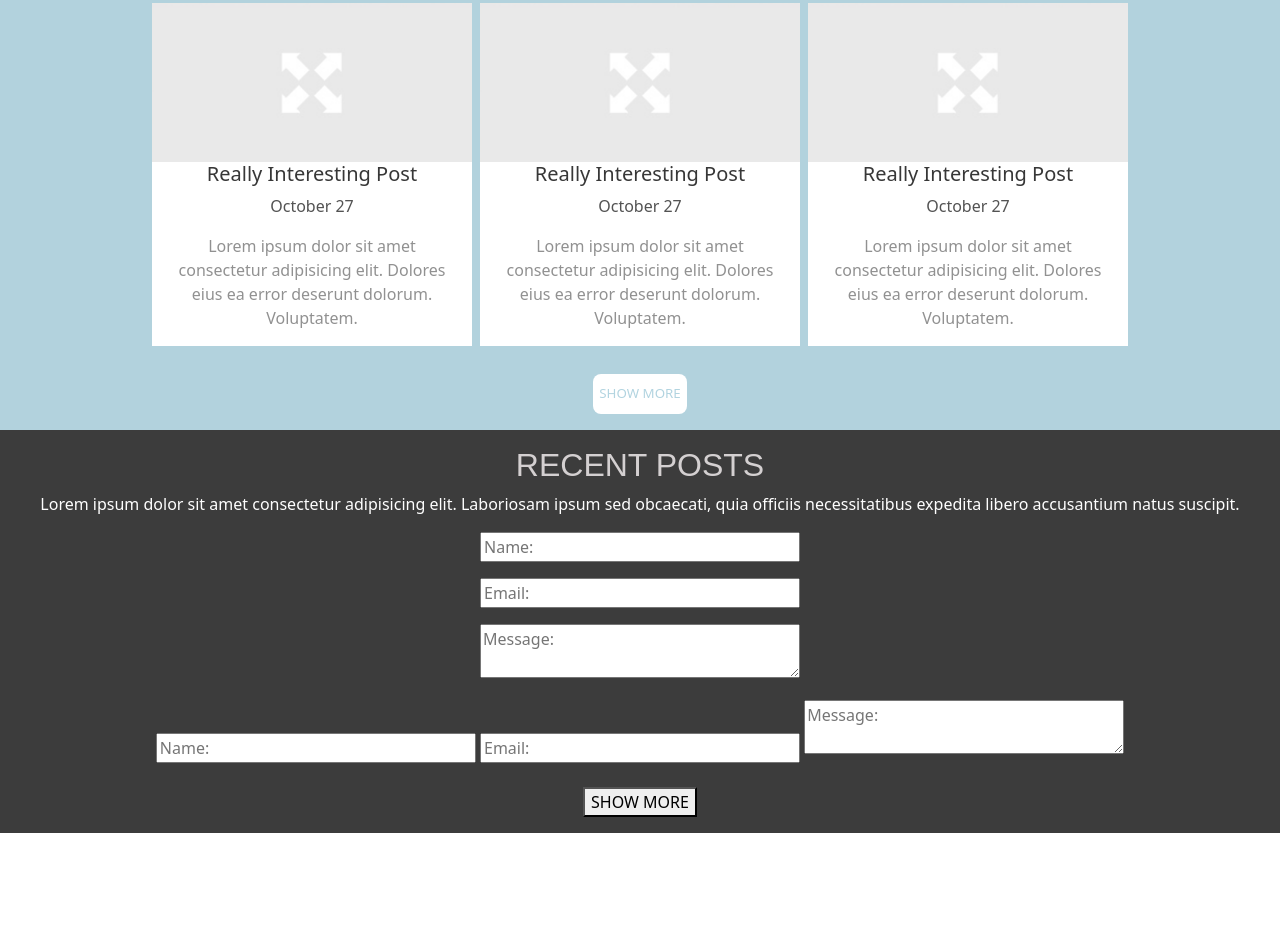
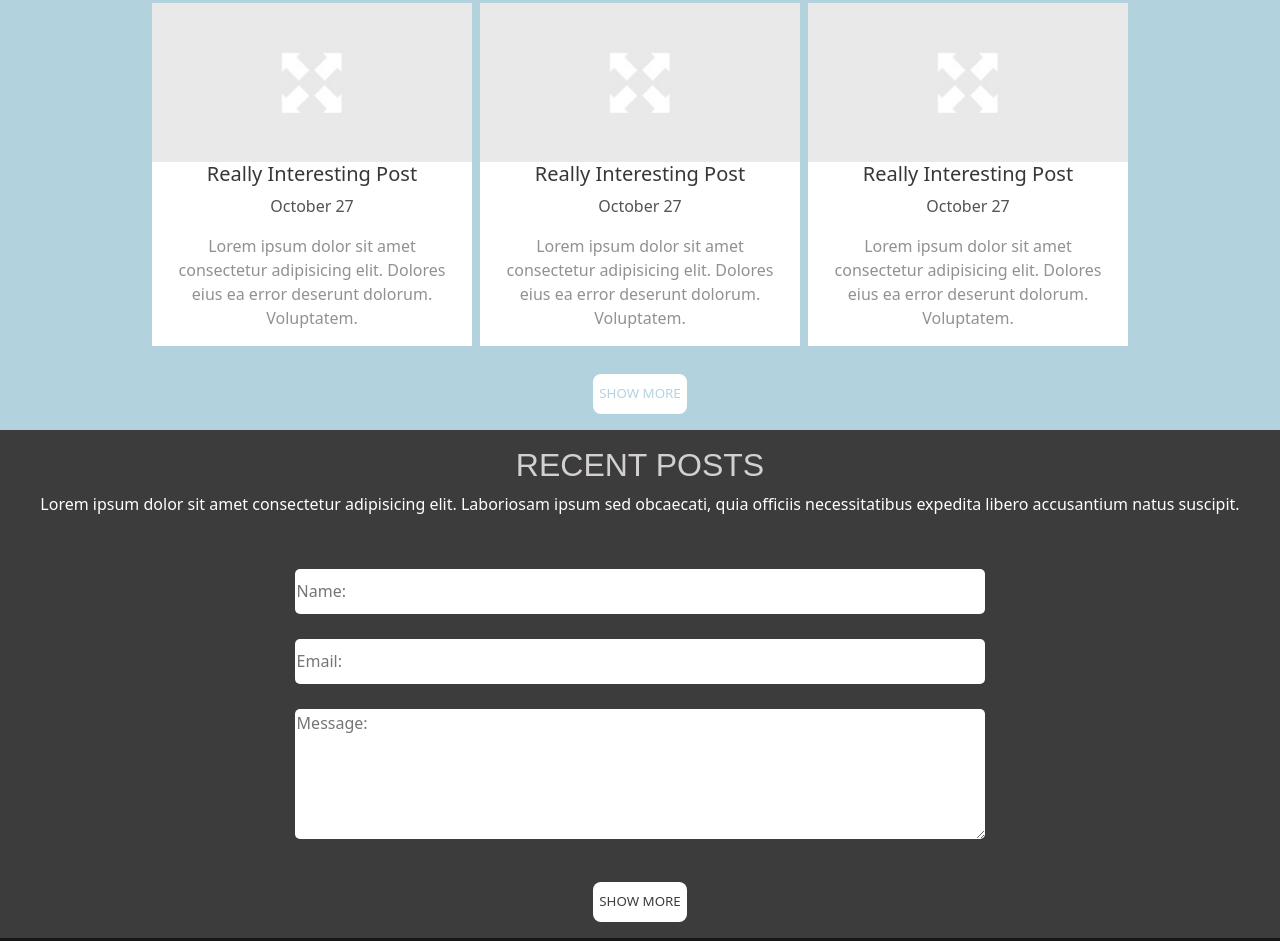
Before and after one commit to livingstonkolbie/Colorful-Flat-Template, a plain HTML site: page index.html in a window 1280 px wide. Shown: the part 2768-3709 px from the top of the page. Before the commit the page ends 3601 px from the top, so only its background shows below. Drawn offline with Linux system fonts and the light colour scheme; a web font is replaced by a local one.

Commit message:
finished up the contact us section
going to do the footer and clean up the details tomorrow

```diff
--- a/css/styles.css
+++ b/css/styles.css
@@ -207,6 +207,7 @@
 
 .contactUs {
     background-color: #3c3c3c;
+    border-bottom: 3px solid #171717;
 }
 
 .contactUs h2 {
@@ -218,7 +219,32 @@
     color: #fefefe;
 }
 
+.form {
+    display: flex;
+    flex-direction: column;
+}
+
 .form input, textarea {
-    width: 20rem;
+    width: 55%;
+    border: none;
+    border-radius: 5px;
+    margin: 1%;
+}
 
+.form input {
+    height: 45px;
 }
+
+.form textarea {
+    height: 130px;
+}
+
+.contactUs button {
+    background-color: #ffffff;
+    color: #3d3d3d;
+    border: none;
+    border-radius: 8px;
+    height: 2.5rem;
+    font-size: smaller;
+    font-weight: 500;
+}
--- a/index.html
+++ b/index.html
@@ -390,39 +390,14 @@
                     </div>
                 </div>
 
-                <div class="row form">
+                <div class="row form mt-4">
                     <div class="col">
                         <form action="#">
-                            <p>
-                              <!-- <label for="name">Name:</label> -->
-                              <input type="text" id="name" name="name" placeholder="Name:"/>
-                            </p>
-                            <p>
-                              <!-- <label for="mail">Email:</label> -->
-                              <input type="email" id="mail" name="email" placeholder="Email:" />
-                            </p>
-                            <p>
-                              <!-- <label for="message">Message:</label> -->
-                              <textarea id="message" name="message" placeholder="Message:"></textarea>
-                            </p>
-                          </form>
-                    </div>
-                </div>
-
-                <div class="row form">
-                    <div class="col">
-                        <form action="#">
-
-                              <!-- <label for="name">Name:</label> -->
-                              <input type="text" id="name" name="name" placeholder="Name:"/>
-
-
-                              <!-- <label for="mail">Email:</label> -->
-                              <input type="email" id="mail" name="email" placeholder="Email:" />
-
-
-                              <!-- <label for="message">Message:</label> -->
-                              <textarea id="message" name="message" placeholder="Message:"></textarea>
+                            <input type="text" id="name" name="name" placeholder="Name:"/>
+                                    <br>
+                            <input type="email" id="mail" name="email" placeholder="Email:" />
+                                    <br>
+                            <textarea id="message" name="message" placeholder="Message:"></textarea>
 
                           </form>
                     </div>
@@ -435,9 +410,13 @@
                         </button>
                     </div>
                 </div>
-
             </section>
     </main>
+
+    <footer role="contentinfo">
+
+
+    </footer>
 </body>
 <script src="https://kit.fontawesome.com/538e5562f1.js" crossorigin="anonymous"></script>
 </html>
```
